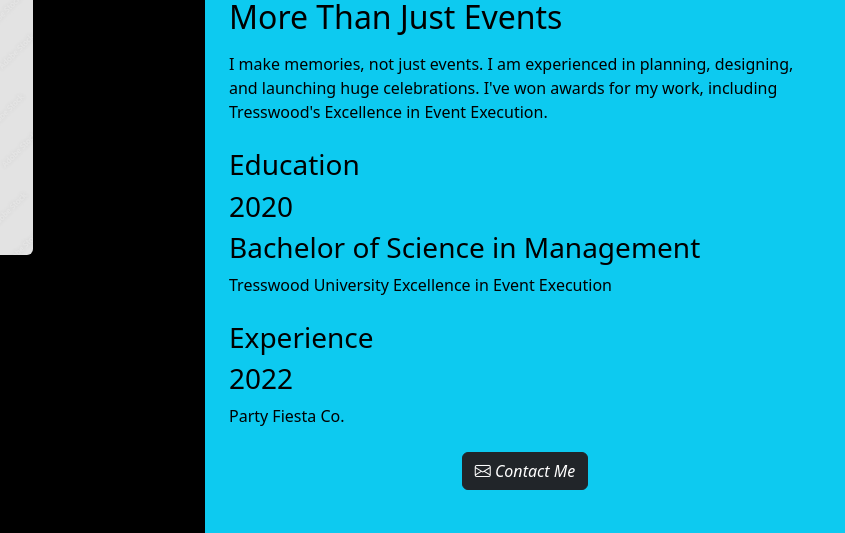
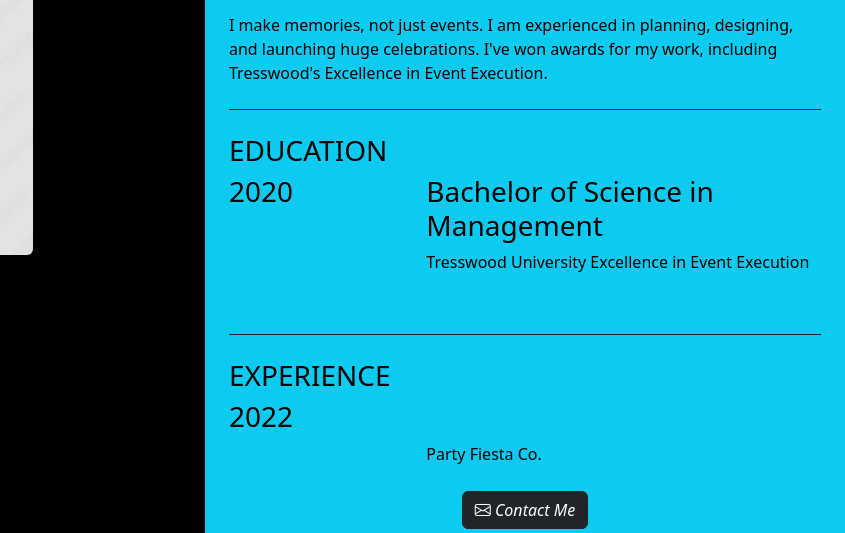
Before and after one commit to hammadmajid/portfolio-template, a website built with Vite: page index.html in a window 1280 px wide. Shown: the part 181-714 px from the top of the page, 435-1280 px from the left. Built offline with nearby package versions, Linux system fonts and the light colour scheme.

Commit message:
styel: job and edu section

```diff
--- a/index.html
+++ b/index.html
@@ -16,6 +16,22 @@
       rel="stylesheet"
       href="https://cdn.jsdelivr.net/npm/bootstrap-icons@1.3.0/font/bootstrap-icons.css"
     />
+    <style>
+      .custom--style {
+        display: grid;
+        grid-template-columns: 1fr 2fr;
+        grid-template-rows: 1fr 1fr;
+      }
+      #job-year, #edu-year {
+        grid-area: 1 / 1 / 2 / 2;
+      }
+      #job-title, #edu-title {
+        grid-area: 1 / 2 / 2 / 3;
+      }
+      #job-info, #edu-info {
+        grid-area: 2 / 2 / 3 / 3;
+      }
+    </style>
   </head>
   <body class="bg-black text-white d-flex flex-column">
     <div
@@ -49,20 +65,24 @@
       class="bg-info text-black vh-100 rounded-top p-4 d-flex flex-column gap-2 align-items-center justify-content-center"
       id="layout_size-2--js"
     >
-      <h3 class="w-100">About Me</h3>
+      <h3 class="w-100 fw-normal">About Me</h3>
       <h2 id="about-title" class="w-100"></h2>
       <p id="about-me" class="w-100"></p>
       <div class="w-100">
-        <h3>Education</h3>
-        <h3 id="edu-year"></h3>
-        <h3 id="edu-title"></h3>
-        <p id="edu-info"></p>
+        <h3 class="fw-normal text-uppercase border-top border-dark pt-4">Education</h3>
+        <div class="custom--style">
+          <h3 id="edu-year" class="fw-normal"></h3>
+          <h3 id="edu-title" class="fw-normal"></h3>
+          <p id="edu-info"></p>
+        </div>
       </div>
       <div class="w-100">
-        <h3>Experience</h3>
-        <h3 id="job-year"></h3>
-        <h3 id="job-title"></h3>
-        <p id="job-info"></p>
+        <h3 class="fw-normal text-uppercase border-top border-dark pt-4">Experience</h3>
+        <div class="custom--style">
+          <h3 id="job-year" class="fw-normal"></h3>
+          <h3 id="job-title" class="fw-normal"></h3>
+          <p id="job-info"></p>
+        </div>
       </div>
       <button class="btn btn-dark" id="listen_btn--js">
         <i class="bi bi-envelope" role="link"></i> <i>Contact Me</i>
```
